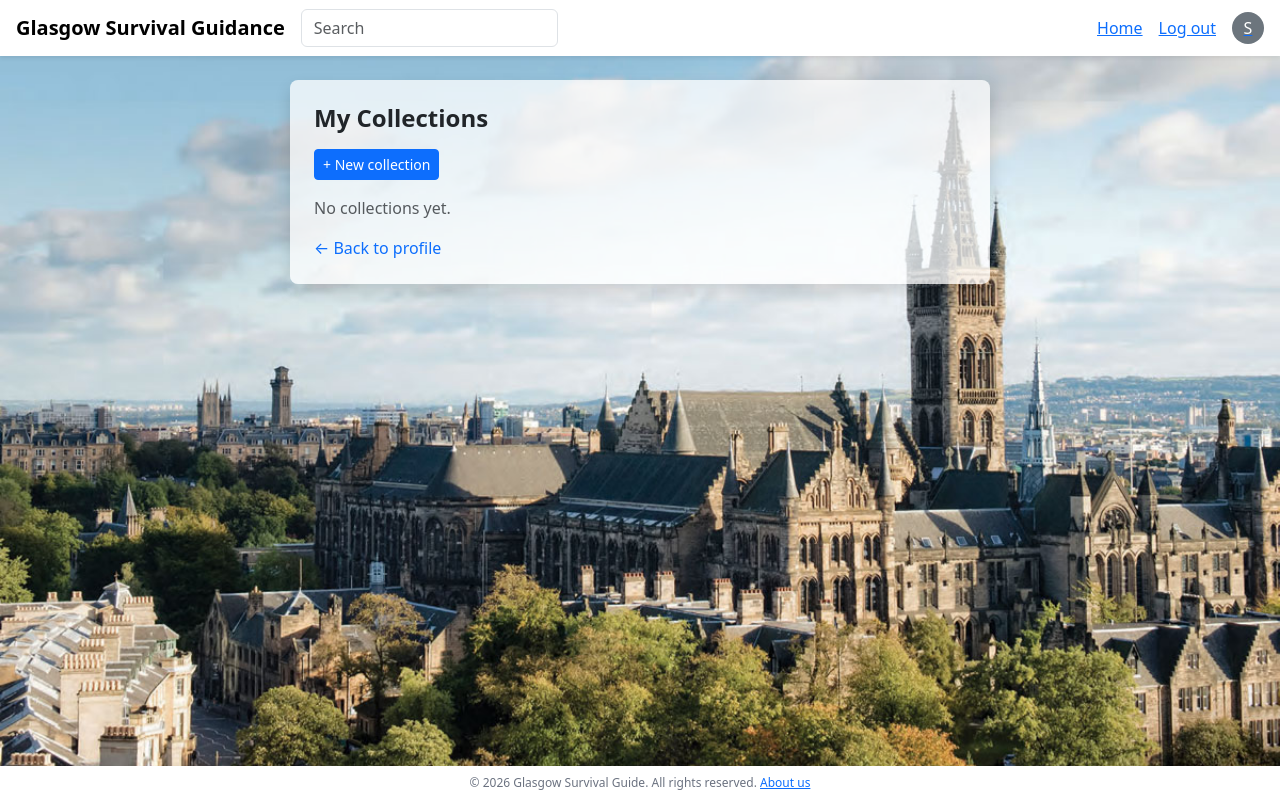
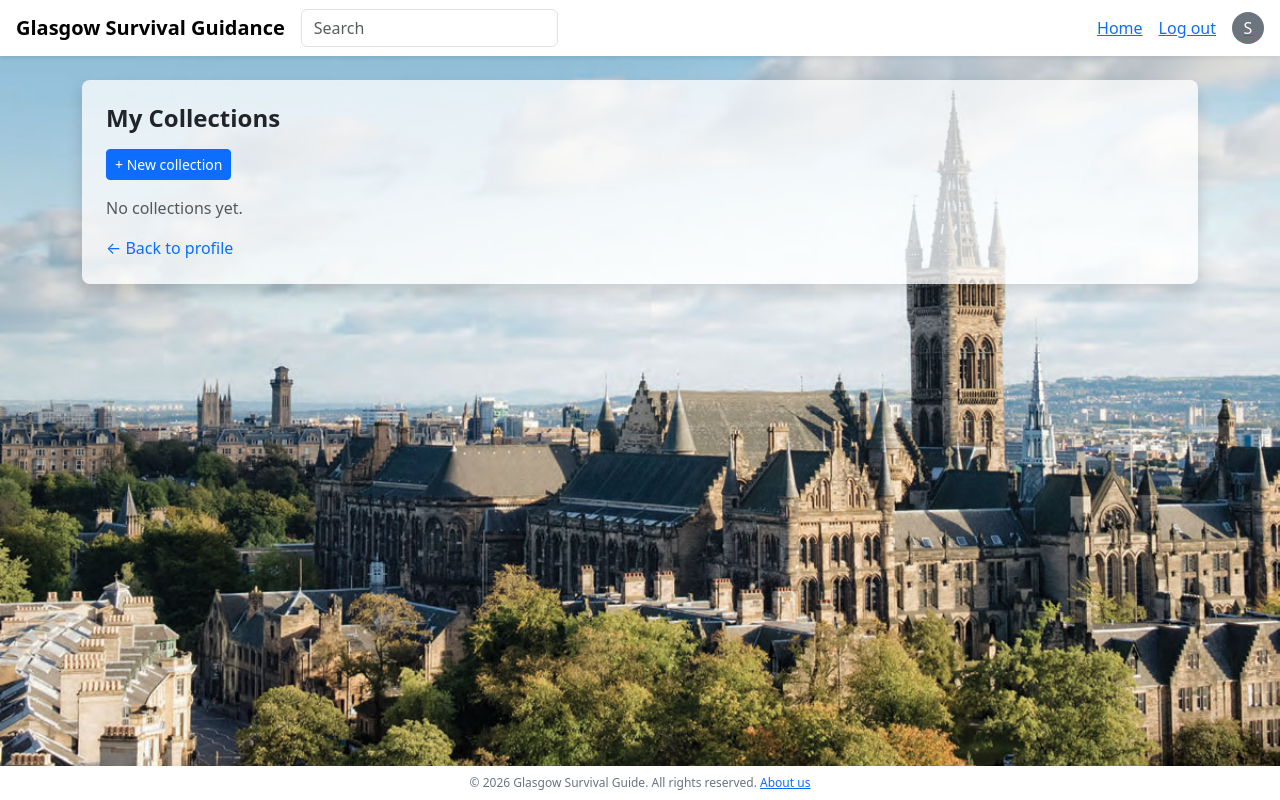
Before and after one commit to COMPSCI5012-Internet-Technology/GlasgowSurvivalGuide, a Django app: page /collections/ in a window 1280 px wide. Run offline with Django 5.2, Linux system fonts and the light colour scheme; the visitor is signed in with stand-in values (Sample User, id 1); data that the repository does not hold is empty.

Commit message:
widden the collection page

```diff
--- a/static/guide/style.css
+++ b/static/guide/style.css
@@ -258,6 +258,6 @@ a:focus, button:focus, input:focus, select:focus, textarea:focus {
 }
 /* Collection pages */
 .collection-container {
-    max-width: 700px;
+    max-width: 1200px;
     margin: 0 auto;
 }
```
